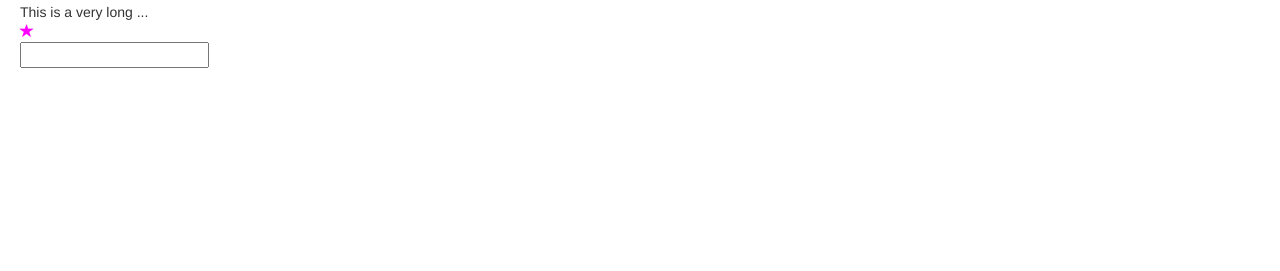
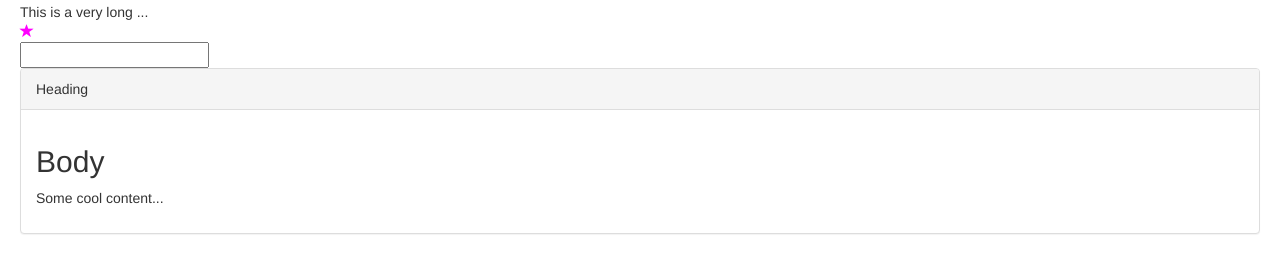
Before and after one commit to decline/udemy-angular4-crashcourse, an Angular app: page / in a window 1280 px wide. Shown: the part 597-868 px from the top of the page. Before the commit the page ends 800 px from the top, so only its background shows below. Built offline with nearby package versions, Linux system fonts and the light colour scheme.

Commit message:
add panel component for testing ng-content and ng-container

```diff
--- a/src/app/app.component.html
+++ b/src/app/app.component.html
@@ -1,4 +1,15 @@
 <h1>Angular</h1>
+
 <app-course></app-course>
+
 <app-favorite [isFavorite]="post.isFavorite" (change)="onFavoriteChanged($event)"></app-favorite>
+
 <app-titlecase></app-titlecase>
+
+<app-panel>
+    <ng-container class="heading">Heading</ng-container>
+    <div class="body">
+        <h2>Body</h2>
+        <p>Some cool content...</p>
+    </div>
+</app-panel>
--- a/src/app/app.module.ts
+++ b/src/app/app.module.ts
@@ -9,6 +9,7 @@
 import { FavoriteComponent } from './favorite/favorite.component';
 import { TitlecaseComponent } from './titlecase/titlecase.component';
 import { TitlecaseCustomPipe } from './titlecase-custom.pipe';
+import { PanelComponent } from './panel/panel.component';
 
 @NgModule({
     declarations: [
@@ -17,7 +18,8 @@
         SummaryPipe,
         FavoriteComponent,
         TitlecaseComponent,
-        TitlecaseCustomPipe
+        TitlecaseCustomPipe,
+        PanelComponent
     ],
     imports: [
         BrowserModule,
--- /dev/null
+++ b/src/app/panel/panel.component.html
@@ -0,0 +1,8 @@
+<div class="panel panel-default">
+    <div class="panel-heading">
+        <ng-content select=".heading"></ng-content>
+    </div>
+    <div class="panel-body">
+        <ng-content select=".body"></ng-content>
+    </div>
+</div>
```
Also changed, not shown: src/app/panel/panel.component.ts (added, +12 -0 lines), src/app/panel/panel.component.css (added), 1 other file (tests, documents, lock files or other folders).
